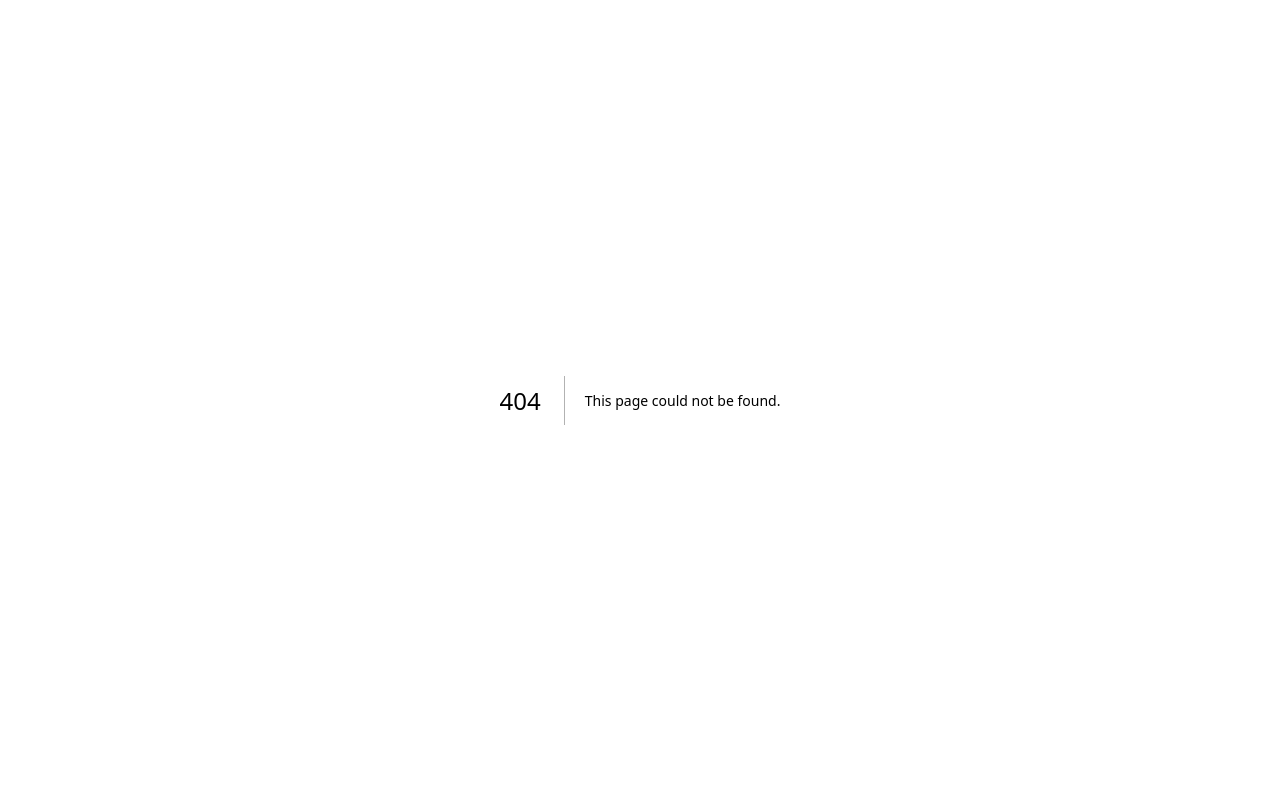
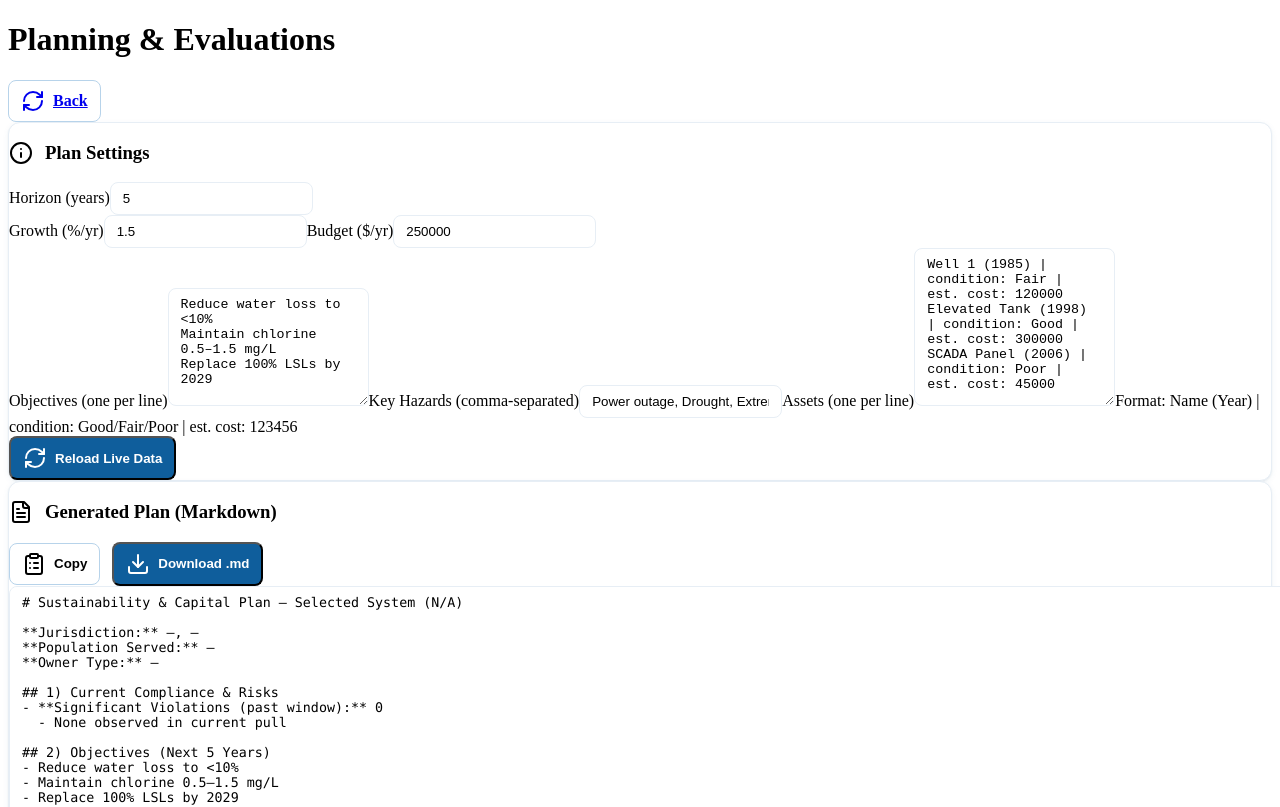
Before and after one commit to jddawson3535-coder/WaterDash-, a Next.js app: page /plans in a window 1280 px wide. Before the commit this address had no page. Shown: the top 807 px of the page. Built offline with nearby package versions, Linux system fonts and the light colour scheme.

Commit message:
Create page.tsx

```diff
--- /dev/null
+++ b/app/plans/page.tsx
@@ -0,0 +1,6 @@
+"use client";
+import { PlanBuilder } from "../../components/PlanBuilder";
+
+export default function Plans() {
+  return <PlanBuilder />;
+}
```
